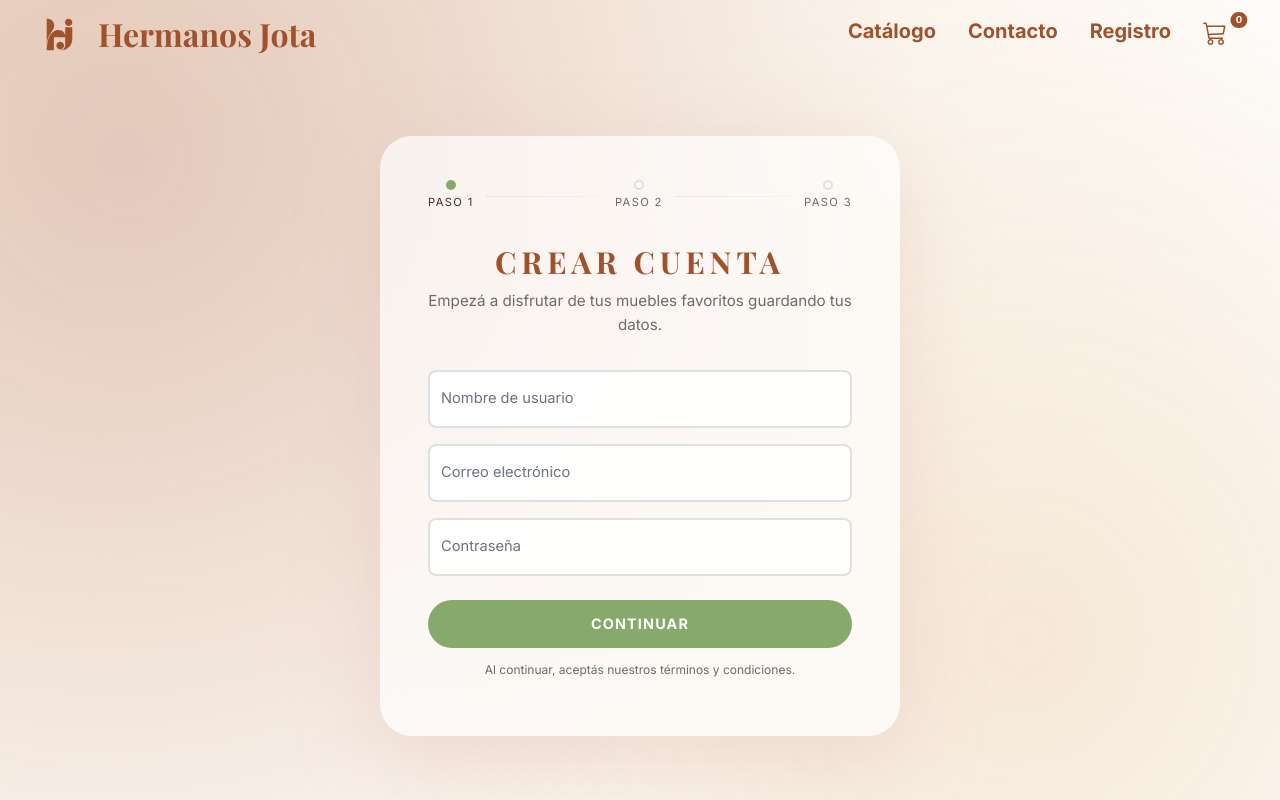
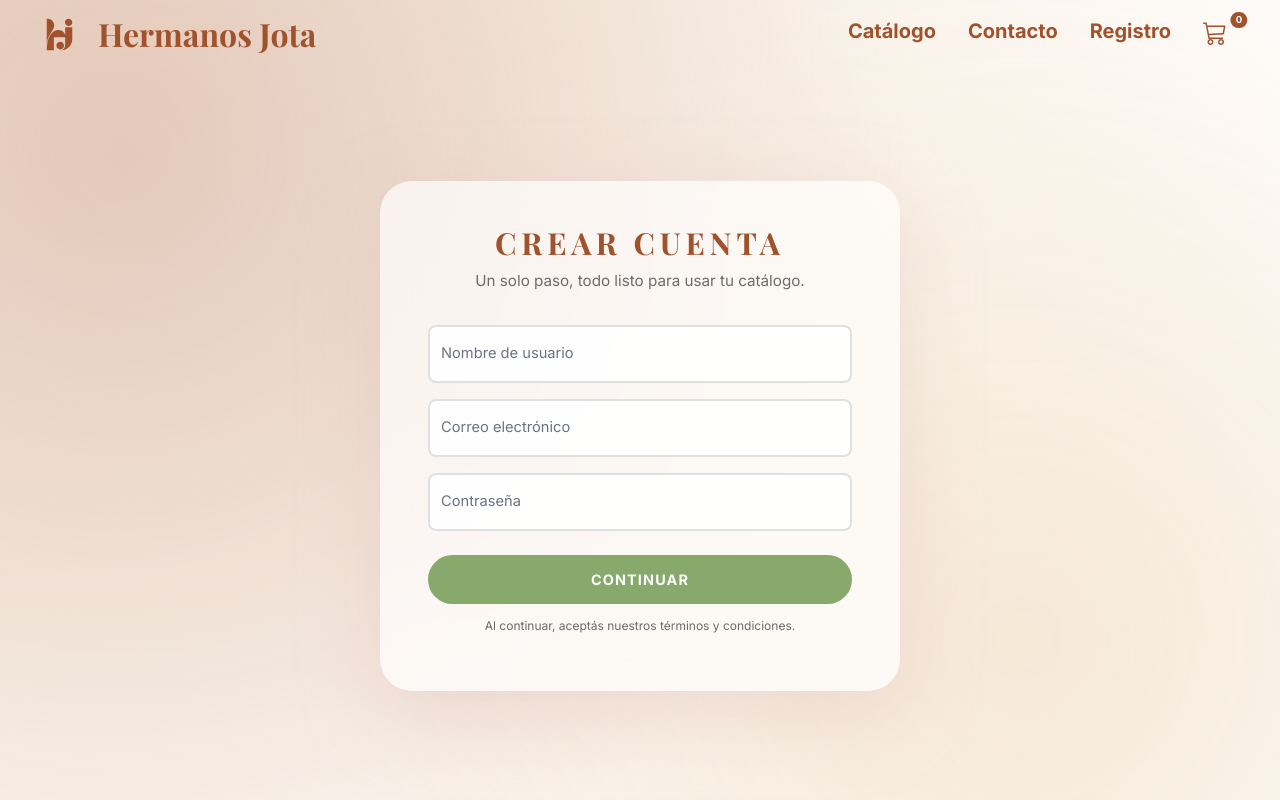
Before and after one commit to belenason/hermanos-jota, a React (Create React App) app in the folder client/: page /registro in a window 1280 px wide. Shown: the top 800 px of the page. Built offline with nearby package versions, Linux system fonts and the light colour scheme; no server answers.

Commit message:
Corrección en página de registro

```diff
--- a/client/src/pages/RegisterPage.jsx
+++ b/client/src/pages/RegisterPage.jsx
@@ -3,7 +3,6 @@ import { useEffect } from 'react';
 import RegisterForm from '../components/RegisterForm';
 
 export default function RegisterPage() {
-
   useEffect(() => {
     window.scrollTo({ top: 0, behavior: 'smooth' });
   }, []);
@@ -15,39 +14,15 @@ export default function RegisterPage() {
       <div className="register-shell container">
         <div className="register-card">
 
-          {/* STEP INDICATOR */}
-          <div className="register-stepper">
-            <div className="step-line">
-              <div className="step-node step-node-active">
-                <span className="step-dot" />
-                <span className="step-label">Paso 1</span>
-              </div>
-
-              <div className="step-connector" />
-
-              <div className="step-node">
-                <span className="step-dot" />
-                <span className="step-label">Paso 2</span>
-              </div>
-
-              <div className="step-connector" />
-
-              <div className="step-node">
-                <span className="step-dot" />
-                <span className="step-label">Paso 3</span>
-              </div>
-            </div>
-          </div>
-
-          {/* TITULO */}
+          {/* TÍTULO */}
           <header className="register-header text-center">
             <h1 className="register-title">Crear cuenta</h1>
             <p className="register-subtitle">
-              Empezá a disfrutar de tus muebles favoritos guardando tus datos.
+              Un solo paso, todo listo para usar tu catálogo.
             </p>
           </header>
 
-          {/* FORMULARIO IMPORTADO */}
+          {/* FORMULARIO */}
           <RegisterForm />
         </div>
       </div>
--- a/client/src/styles/micss.css
+++ b/client/src/styles/micss.css
@@ -2927,55 +2927,6 @@ SECCIÓN 5: ESTILOS ESPECÍFICOS DE PRODUCTOS
   color: var(--ink);
 }
 
-/* Stepper */
-.register-stepper {
-  margin-bottom: 2rem;
-}
-
-.step-line {
-  display: flex;
-  align-items: center;
-  justify-content: center;
-  gap: 0.75rem;
-}
-
-.step-node {
-  display: flex;
-  flex-direction: column;
-  align-items: center;
-  font-size: 0.7rem;
-  text-transform: uppercase;
-  letter-spacing: 0.12em;
-  color: var(--muted);
-}
-
-.step-node-active {
-  color: var(--dark-wood);
-}
-
-.step-dot {
-  width: 10px;
-  height: 10px;
-  border-radius: 999px;
-  border: 2px solid rgba(0, 0, 0, 0.12);
-  background-color: rgba(255, 255, 255, 0.7);
-  margin-bottom: 0.25rem;
-}
-
-.step-node-active .step-dot {
-  border-color: var(--verde-salvia);
-  background-color: var(--verde-salvia);
-}
-
-.step-connector {
-  flex: 1;
-  height: 1px;
-  background: linear-gradient(
-    to right,
-    rgba(0, 0, 0, 0.08),
-    rgba(0, 0, 0, 0.02)
-  );
-}
 
 /* Header */
 .register-header {
@@ -3053,3 +3004,16 @@ SECCIÓN 5: ESTILOS ESPECÍFICOS DE PRODUCTOS
     font-size: 0.9rem;
   }
 }
+
+
+.register-meta-text {
+  color: var(--muted);
+}
+
+/* En mobile, centrar el detalle para que no se vea raro */
+@media (max-width: 576px) {
+  .register-meta {
+    flex-direction: column;
+    align-items: flex-start;
+  }
+}
```
